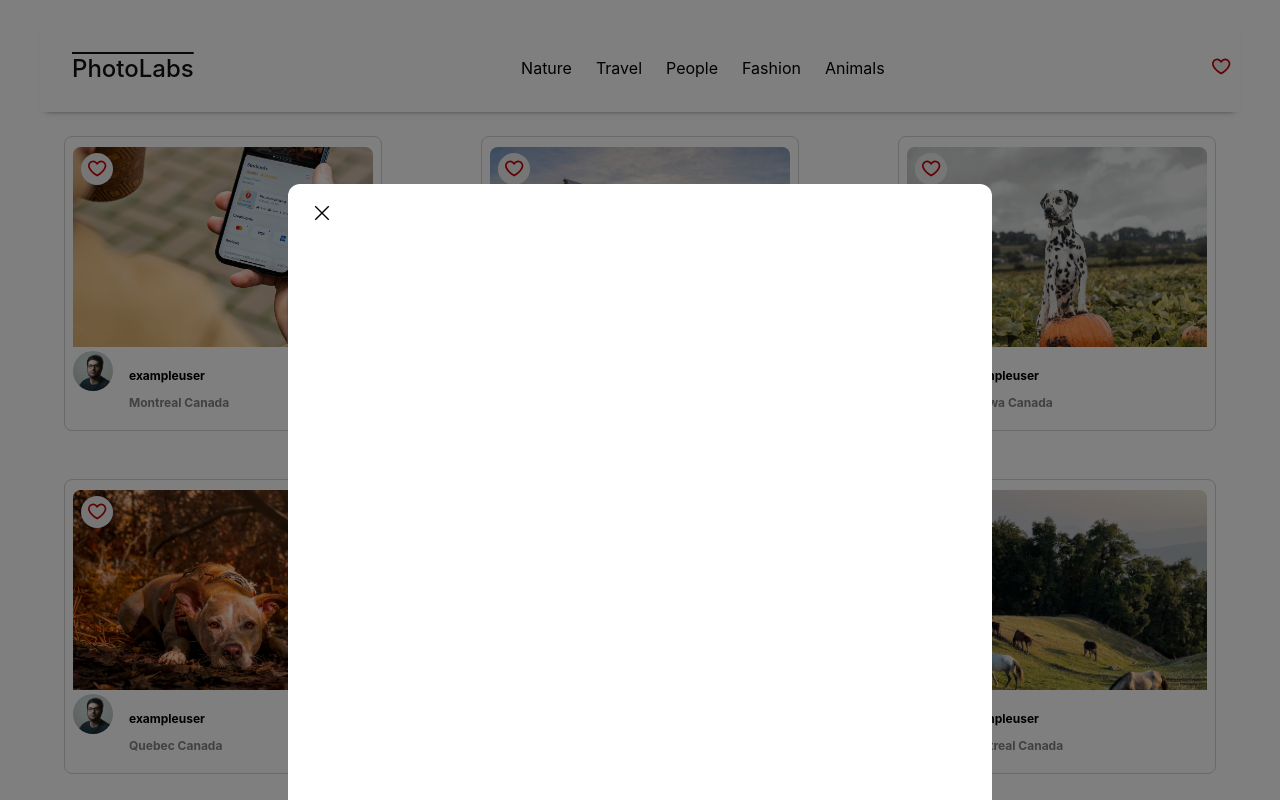
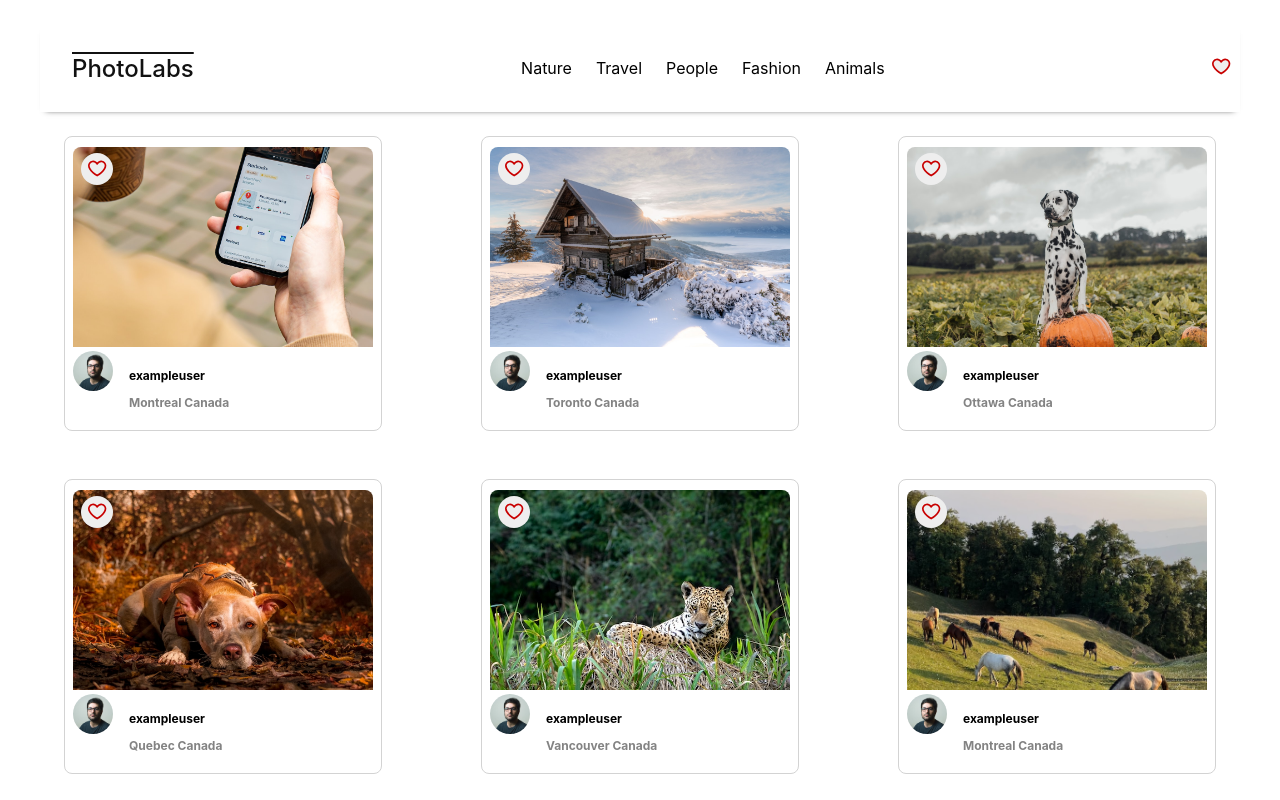
Before and after one commit to vyshudoulagar/photolabs, a React (Create React App) app in the folder frontend/: page / in a window 1280 px wide. Shown: the top 800 px of the page. Built offline with nearby package versions, Linux system fonts and the light colour scheme; the HTML template or start-up script is replaced by a standard one.

Commit message:
add close button to display modal

```diff
--- a/frontend/src/App.jsx
+++ b/frontend/src/App.jsx
@@ -9,13 +9,12 @@
 // Note: Rendering a single component to build components in isolation
 
 const App = () => {
-    const photoClick = () => {
-        return true;
-    }
+    const [displayModal, setDisplayModal] = useState(false);
+
     return (
         <div className="App">
-            <HomeRoute photos={photos} photoClick={photoClick} topics={topics} />
-            {photoClick && <PhotoDetailsModal />}
+            <HomeRoute photos={photos} setDisplayModal={setDisplayModal} topics={topics} />
+            {displayModal && <PhotoDetailsModal setDisplayModal={setDisplayModal} />}
         </div>
     );
 };
--- a/frontend/src/components/PhotoList.jsx
+++ b/frontend/src/components/PhotoList.jsx
@@ -8,7 +8,7 @@
     return (
         <ul className="photo-list">
             {photos.map((photo) => (
-                <PhotoListItem key={photo.id} data={photo} onClick={onClick} photoClick={props.photoClick} />
+                <PhotoListItem key={photo.id} data={photo} onClick={onClick} setDisplayModal={props.setDisplayModal} />
             ))}
         </ul>
     );
--- a/frontend/src/components/PhotoListItem.jsx
+++ b/frontend/src/components/PhotoListItem.jsx
@@ -5,10 +5,10 @@
 
 
 const PhotoListItem = (props) => {
-    const {data, onClick, photoClick} = props;
+    const {data, onClick, setDisplayModal} = props;
 
     return (
-        <div className="photo-list__item" onClick={photoClick}>
+        <div className="photo-list__item" onClick={() => setDisplayModal(true)}>
             <PhotoFavButton photo={data.id} onClick={onClick}/>
             <img className="photo-list__image" src={data.urls.regular} alt={data.location.city} />
             <div className="photo-list__user-details">
--- a/frontend/src/routes/HomeRoute.jsx
+++ b/frontend/src/routes/HomeRoute.jsx
@@ -17,7 +17,7 @@
     return (
         <div className="home-route">
             <TopNavigation topics={props.topics} isFavPhotoExist={isFavPhotoExist} />
-            <PhotoList photos={props.photos} onClick={handleClick} photoClick={props.photoClick} />
+            <PhotoList photos={props.photos} onClick={handleClick} setDisplayModal={props.setDisplayModal} />
         </div>
     );
 };
--- a/frontend/src/routes/PhotoDetailsModal.jsx
+++ b/frontend/src/routes/PhotoDetailsModal.jsx
@@ -3,10 +3,10 @@
 import '../styles/PhotoDetailsModal.scss'
 import closeSymbol from '../assets/closeSymbol.svg';
 
-const PhotoDetailsModal = () => {
+const PhotoDetailsModal = ({ setDisplayModal }) => {
   return (
     <div className="photo-details-modal">
-      <button className="photo-details-modal__close-button">
+      <button className="photo-details-modal__close-button" onClick={() => setDisplayModal(false)}>
         <img src={closeSymbol} alt="close symbol" />
       </button>
     </div>
```
